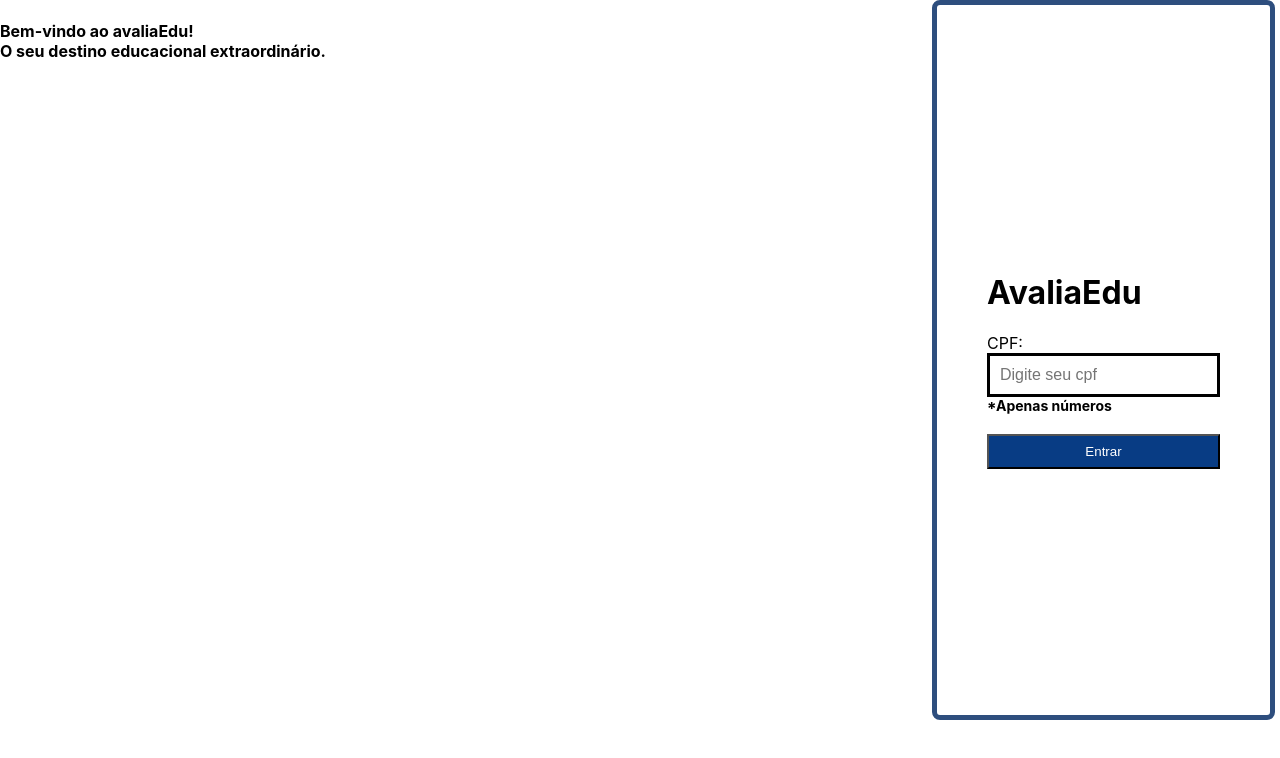
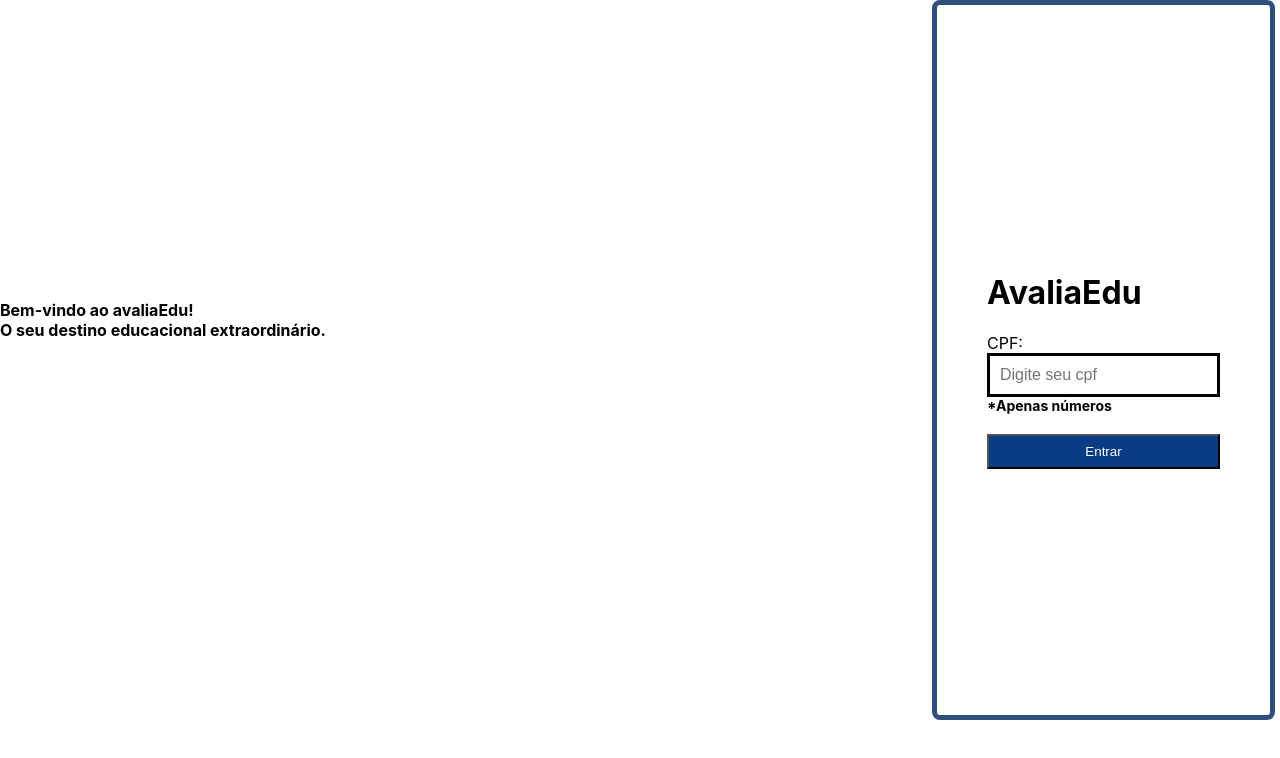
Before and after one commit to SeducKaren/plataformaPedagogica, a React (Create React App) app: page /login in a window 1280 px wide. Shown: the top 758 px of the page. Built offline with nearby package versions, Linux system fonts and the light colour scheme.

Commit message:
feat: sectionmainhome

```diff
--- a/src/components/Login/SectionText/SectionText.css
+++ b/src/components/Login/SectionText/SectionText.css
@@ -1,4 +1,4 @@
 .SectionText{
     text-align: start;
-    align-items: center;
+    margin-top: 300px;
 }
```
